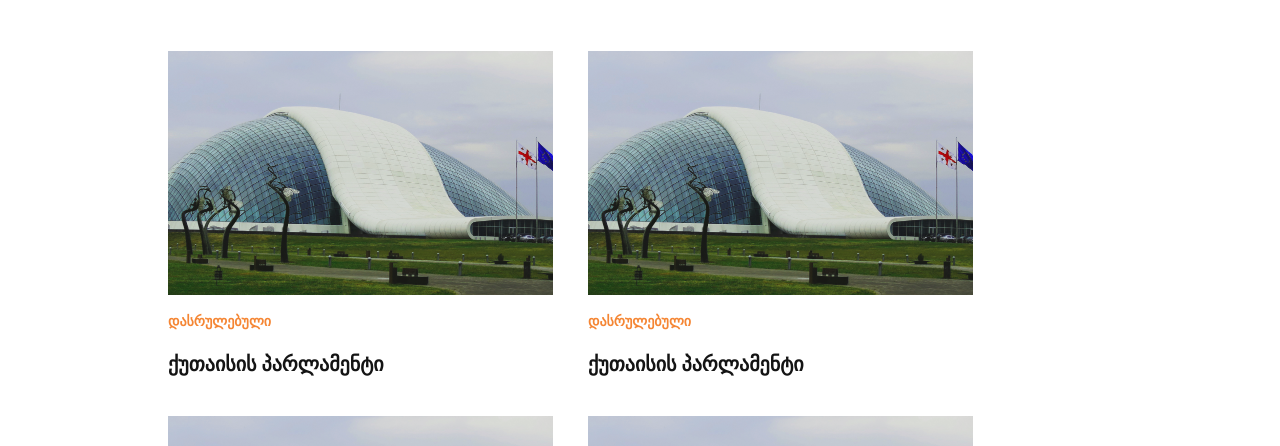
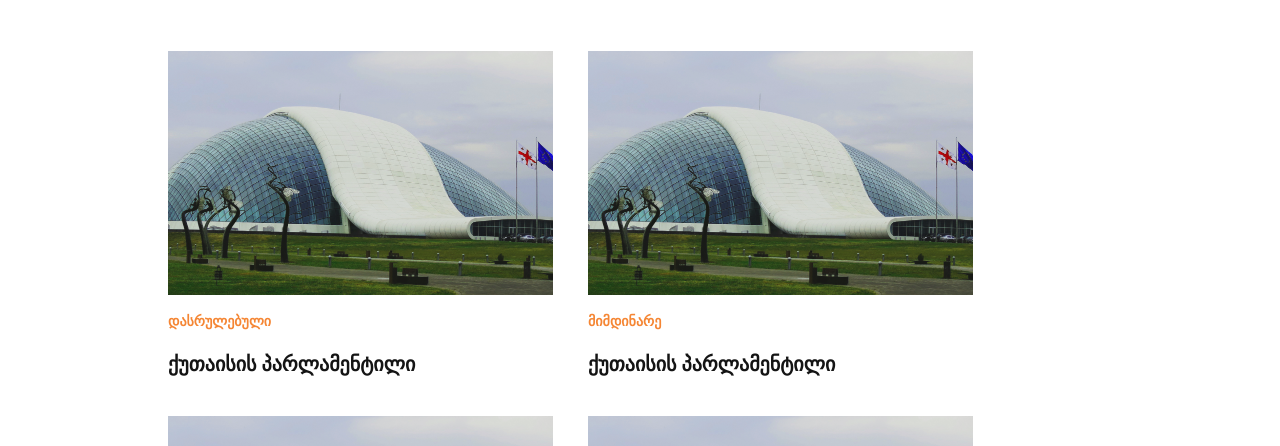
Before and after one commit to aberikashvili/casa-calda-react, a React (Vite) app: page / in a window 1280 px wide. Shown: the part 234-680 px from the top of the page. Built offline with nearby package versions, Linux system fonts and the light colour scheme.

Commit message:
myprojects page modified

```diff
--- a/src/pages/MyProjects/MyProjects.tsx
+++ b/src/pages/MyProjects/MyProjects.tsx
@@ -1,50 +1,81 @@
-import React from 'react';
+import './MyProjects.scss';
+import React, { useState } from 'react';
 import './MyProjects.scss';
 
 const MyProjects = () => {
-  const projects=[
+  const [filter, setFilter] = useState('all');
+
+  const projects = [
     {
       url:"./images/parliament.png",
       isDone:true,
-        title:"დასრულებული"
+      title:"ქუთაისის პარლამენტილი"
   },
   {
       url:"./images/parliament.png",
       isDone:false,
-        title:"დასრულებული"
+      title:"ქუთაისის პარლამენტილი"
   },
   {
       url:"./images/parliament.png",
       isDone:true,
-        title:"დასრულებული"
+      title:"ქუთაისის პარლამენტილი"
   },
   {
     url:"./images/parliament.png",
     isDone:true,
-      title:"დასრულებული"
+    title:"ქუთაისის პარლამენტილი"
 },
 {
   url:"./images/parliament.png",
   isDone:true,
-    title:"დასრულებული"
+  title:"ქუთაისის პარლამენტილი"
 },
 {
 url:"./images/parliament.png",
 isDone:true,
-  title:"დასრულებული"
+title:"ქუთაისის პარლამენტილი"
 },
 {
 url:"./images/parliament.png",
 isDone:true,
-  title:"დასრულებული"
+title:"ქუთაისის პარლამენტილი"
 },
 {
 url:"./images/parliament.png",
 isDone:true,
-  title:"დასრულებული"
+title:"ქუთაისის პარლამენტილი"
 },
-
-  ]
+{
+url:"./images/parliament.png",
+isDone:false,
+title:"ქუთაისის პარლამენტი"
+},
+{
+url:"./images/parliament.png",
+isDone:false,
+title:"ქუთაისის პარლამენტი"
+},
+{
+url:"./images/parliament.png",
+isDone:false,
+title:"ქუთაისის პარლამენტი"
+},
+{
+url:"./images/parliament.png",
+isDone:false,
+title:"ქუთაისის პარლამენტი"
+},]
+  const filteredProjects = projects.filter(item => {
+    if (filter === 'all') {
+      return true;
+    } else if (filter === 'inProgress') {
+      return !item.isDone;
+    } else {
+      return item.isDone;
+    }
+  });
+console.log(filteredProjects)
   return (
     <main>
       <section className="ourprojects">
@@ -57,29 +88,22 @@ const MyProjects = () => {
         </h2>
         </div>
         <div className="buttons">
-        <button >
-          ყველა პროექტი
-        </button>
-        <button >
-          მიმდინარე
-        </button>
-        <button >
-          დასრულებული
-        </button>
+          <button onClick={() => setFilter('all')}>ყველა პროექტი</button>
+          <button onClick={() => setFilter('inProgress')}>მიმდინარე</button>
+          <button onClick={() => setFilter('completed')}>დასრულებული</button>
         </div>
       </section>
 
-
-      {/* New containers */}
       <section className="projects-gallery">
-        {projects.map(item=>{
-            return(<div className="image-container" >
+        {filteredProjects.map(item => (
+          <div className="image-container" key={Math.random()}>
             <img src={item.url} alt="image_1" className="parliament-image" />
-            <h1 className="title">{item.title}</h1>
-            <h2 className="subtitle">{item.isDone?"ქუთაისის პარლამენტი":"ქუთაისის პარლამენტი"}</h2>
-          </div>)
-        })}
-
+            <h1 className="title">{item.isDone ? 'დასრულებული' : 'მიმდინარე'}</h1>
+            <h2 className="subtitle">
+            {item.title}
+            </h2>
+          </div>
+        ))}
       </section>
     </main>
   );
```
Lines whose indentation alone changed are shown as unchanged.
